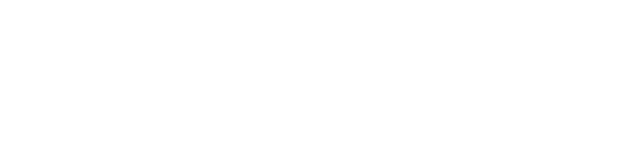
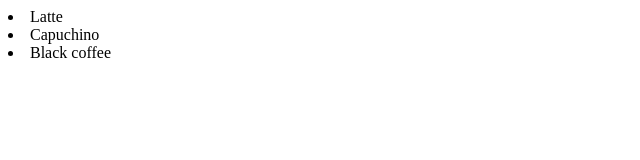
Before and after one commit to techin-rokas/collaborative-coffee-page, a plain HTML site: page index.html in a window 1280 px wide. Shown: the whole page, without its empty margins (0-640 px from the left). Drawn offline with Linux system fonts and the light colour scheme.

Commit message:
List added

```diff
--- a/index.html
+++ b/index.html
@@ -9,7 +9,13 @@
   <body>
     <div class="wrapper">
       <header></header>
-      <main></main>
+      <main>
+        <div>
+          <li>Latte</li>
+          <li>Capuchino</li>
+          <li>Black coffee</li>
+        </div>
+      </main>
       <aside></aside>
       <footer></footer>
     </div>
```
